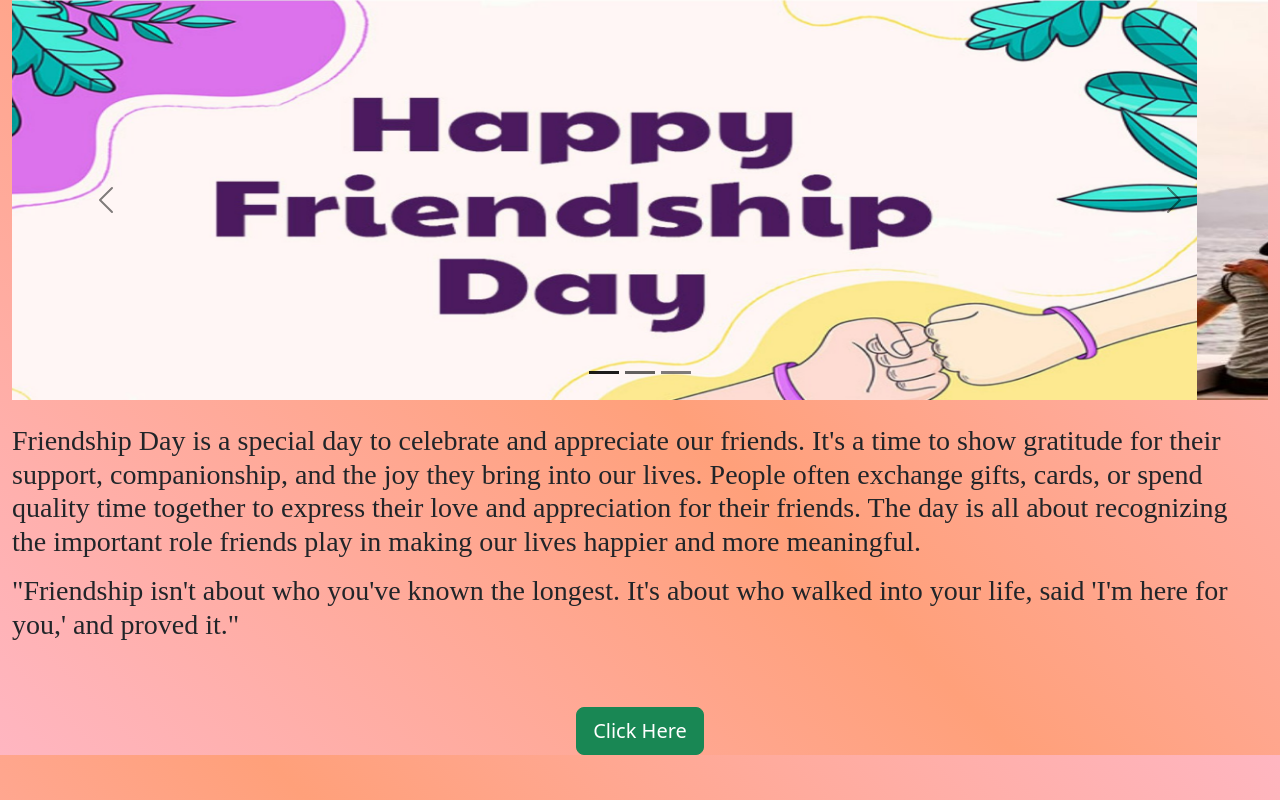
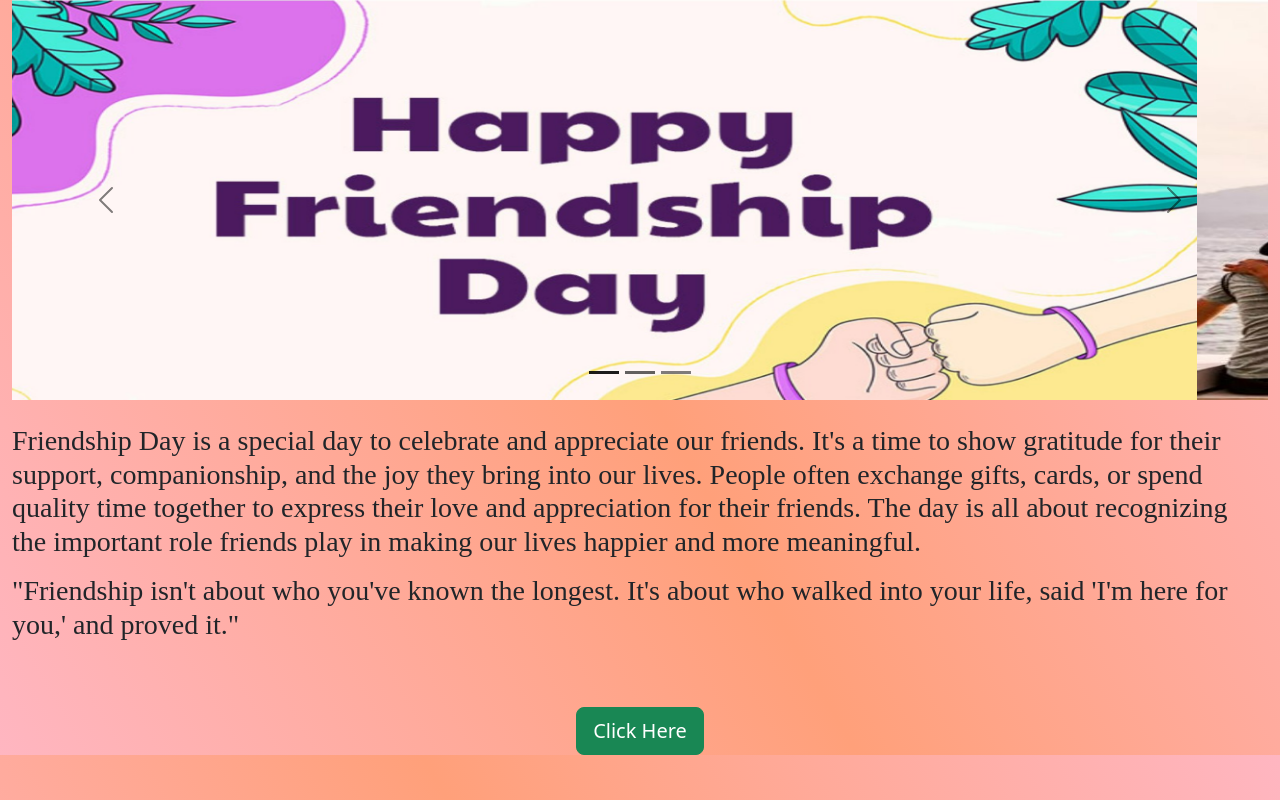
Before and after one commit to INAPAKRUTHIKASRILALITHACHANDANA/Friendshipday, a plain HTML site: page index.html in a window 1280 px wide. Drawn offline with nearby package versions, Linux system fonts and the light colour scheme.

Commit message:
Update index.html

```diff
--- a/index.html
+++ b/index.html
@@ -9,7 +9,7 @@
     <link rel="stylesheet" href="bootstrap-icons-1.11.3/font/bootstrap-icons.css">
     <style>
         body{
-            background:linear-gradient(45deg,lightpink,lightsalmon,lightpink);
+            background:linear-gradient(60deg,lightpink,lightsalmon,lightpink);
         }
         .button{
             margin-top: 65px;
```
